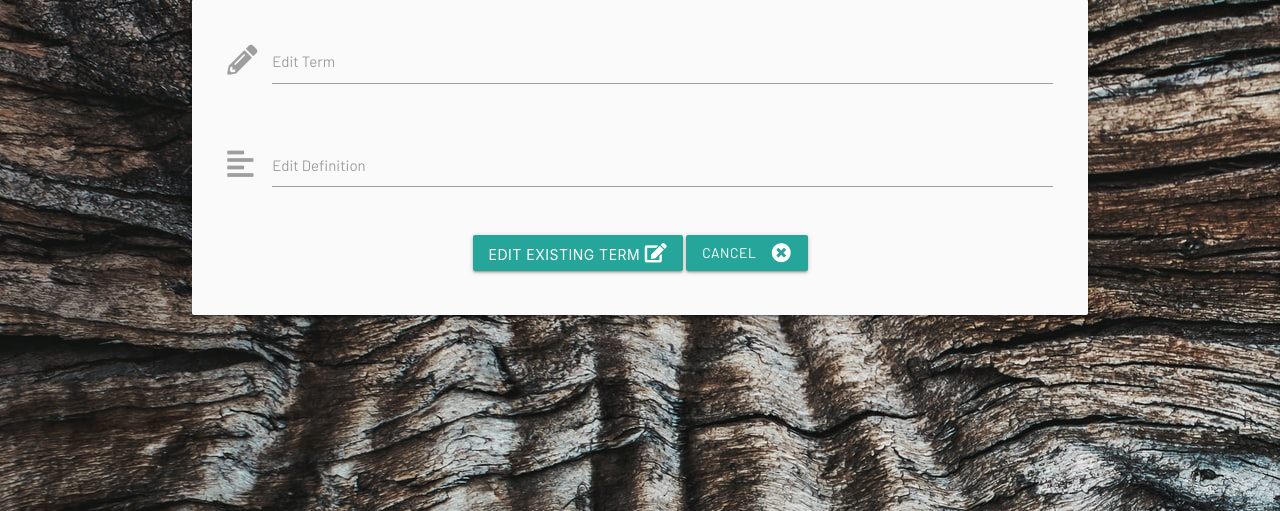
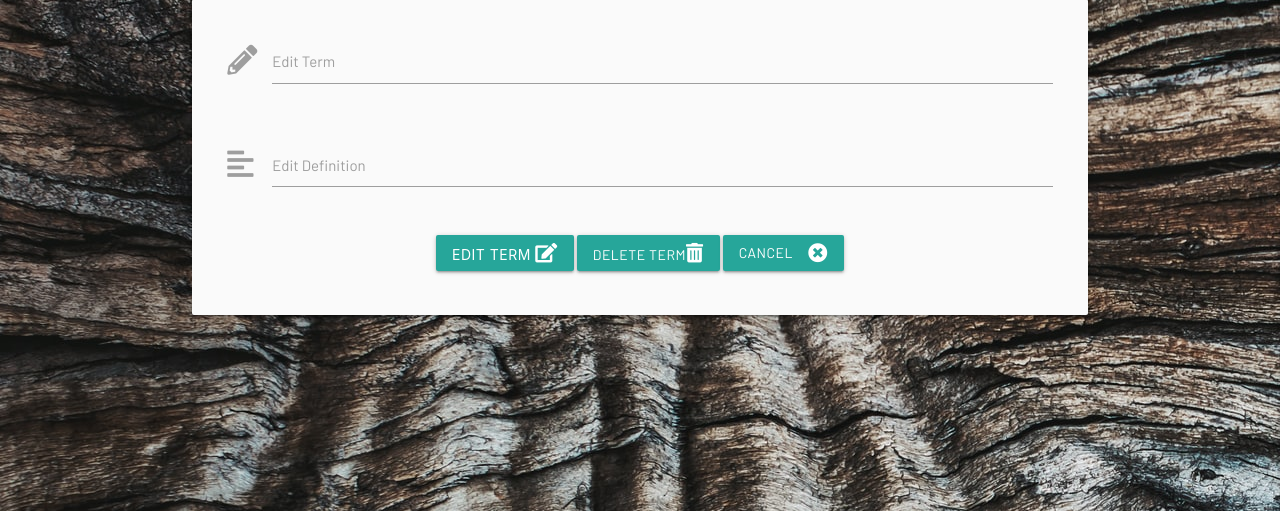
Before and after one commit to sruss07/MS03-Geodictionary, a Flask app: template templates/edit_term.html in a window 1280 px wide. Shown: the part 160-671 px from the top of the page. Run offline with Flask 2, Linux system fonts and the light colour scheme; the template is opened without the code that fills it, so the values that code supplies are empty; some libraries are stand-ins or nearby versions.

Commit message:
added delete button

```diff
--- a/templates/edit_term.html
+++ b/templates/edit_term.html
@@ -27,10 +27,15 @@
         <div class="row">
             <div class="col s12 center-align">
                 <button type="submit" class="btn submit-button">
-                    Edit Existing Term <i class="fas fa-edit"></i></button>
+                    Edit Term <i class="fas fa-edit"></i></button>
+                    <!--Delete button-->
+                <a href="{{ url_for('delete_term', term_id=term._id) }}"
+                    class="btn delete-button">
+                        Delete Term<i class="fas fa-trash-alt"></i>
+                </a>
                     <!--Cancel button-->
                 <a href="{{ url_for('get_geoTerms') }}"
-                    class="btn delete-button">
+                    class="btn cancel-button">
                         Cancel <i class="fas fa-times-circle right"></i>
                 </a>
             </div>
```
